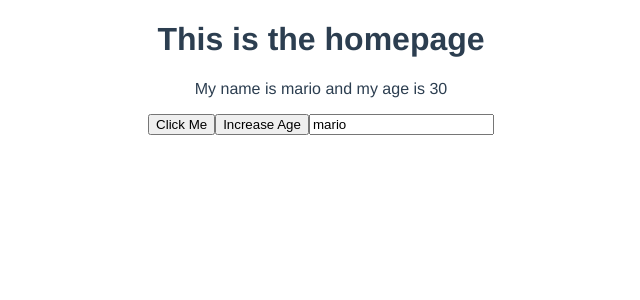
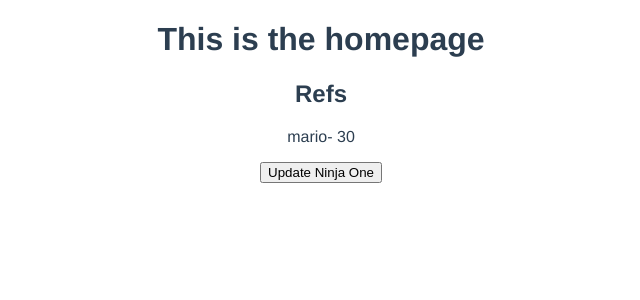
Before and after one commit to MacDavid1989/dojo-blog, a Vue app: page / in a window 1280 px wide. Shown: the top 300 px of the page, without its empty margins (319-959 px from the left). Built offline with nearby package versions, Linux system fonts and the light colour scheme.

Commit message:
refs can be any of the data types, as shown here the value is an object, and the object ref is treated the same way

```diff
--- a/src/views/Home.vue
+++ b/src/views/Home.vue
@@ -1,10 +1,9 @@
 <template>
   <div>
     <h1>This is the homepage</h1>
-    <p ref="p">My name is {{ name }} and my age is {{ age }}</p>
-    <button @click="handleClick">Click Me</button>
-    <button @click="age++">Increase Age</button>
-    <input type="text" v-model="name" />
+    <h2>Refs</h2>
+    <p ref="p">{{ ninjaOne.name }}- {{ ninjaOne.age }}</p>
+    <button @click="updateNinjaOne">Update Ninja One</button>
   </div>
 </template>
 
@@ -13,18 +12,15 @@ import { ref } from "@vue/reactivity";
 export default {
   name: "Home",
   setup() {
-    const name = ref("mario");
-    const age = ref(30);
+    const ninjaOne = ref({ name: "mario", age: 30 });
 
-    const handleClick = () => {
-      name.value = "luigi";
-      age.value = 46;
+    const updateNinjaOne = () => {
+      ninjaOne.value.age = 40;
     };
 
     return {
-      name,
-      age,
-      handleClick,
+      ninjaOne,
+      updateNinjaOne,
     };
   },
 };
```
